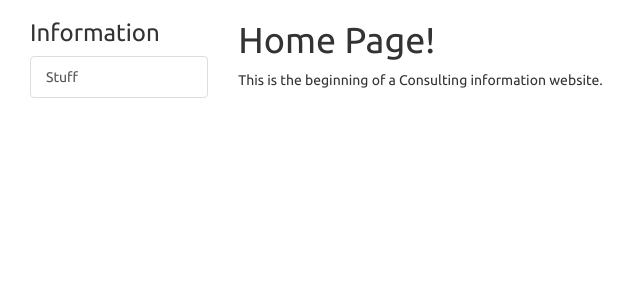
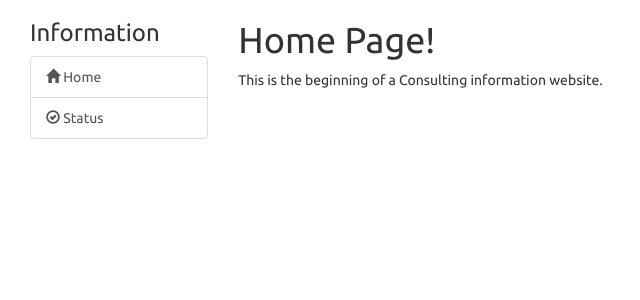
Before and after one commit to okielife/okie.life, a Django app: page /consulting/ in a window 1280 px wide. Shown: the part 52-352 px from the top of the page, without its empty margins (0-640 px from the left). Run offline with Django 3.2, Linux system fonts and the light colour scheme; some libraries are stand-ins or nearby versions.

Commit message:
Initial status update page

```diff
--- a/consulting/templates/consulting/consulting_base.html
+++ b/consulting/templates/consulting/consulting_base.html
@@ -5,7 +5,8 @@
 {% block leftnav %}
     <h3>Information</h3>
     <div id="outline" class="list-group">
-        <a class="list-group-item" href="#">Stuff</a>
+        <a class="list-group-item" href="{% url 'consulting:index' %}"><span class="glyphicon glyphicon-home"></span> Home</a>
+        <a class="list-group-item" href="{% url 'consulting:status' %}"><span class="glyphicon glyphicon-ok-circle"></span> Status</a>
     </div>
 {% endblock %}
 
--- /dev/null
+++ b/consulting/templates/consulting/status.html
@@ -0,0 +1,6 @@
+{% extends "consulting/consulting_base.html" %}
+
+{% block content %}
+  <h1>Status Update</h1>
+  <p>As I am an employee at the National Renewable Energy Laboratory, I am currently not taking on any additional outside consulting work.</p>
+{% endblock %}
--- a/consulting/urls.py
+++ b/consulting/urls.py
@@ -4,4 +4,5 @@ from . import views
 app_name = 'consulting'
 urlpatterns = [
     url(r'^$', views.index, name='index'),
+    url(r'^/status$', views.status, name='status'),
 ]
--- a/consulting/views.py
+++ b/consulting/views.py
@@ -3,3 +3,7 @@ from django.shortcuts import render
 
 def index(request):
     return render(request, 'consulting/index.html')
+
+
+def status(request):
+    return render(request, 'consulting/status.html')
--- a/pokecards/templates/pokecards/pokecard_base.html
+++ b/pokecards/templates/pokecards/pokecard_base.html
@@ -5,9 +5,9 @@
 {% block leftnav %}
     <h3>Actions</h3>
     <div id="outline" class="list-group">
-        <a class="list-group-item" href="{% url 'pokecards:all-cards' %}">All Cards</a>
+        <a class="list-group-item" href="{% url 'pokecards:all-cards' %}"><span class="glyphicon glyphicon-tags"></span> All Cards</a>
         {% if user.is_authenticated %}
-            <a class="list-group-item"  href="{% url 'pokecards:my-cards' %}">My Cards</a>
+            <a class="list-group-item"  href="{% url 'pokecards:my-cards' %}"><span class="glyphicon glyphicon-tag"></span> My Cards</a>
         {% endif %}
     </div>
 {% endblock %}
```
